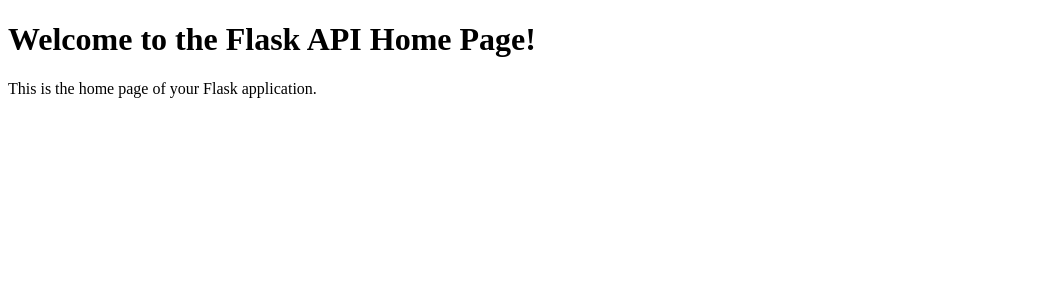
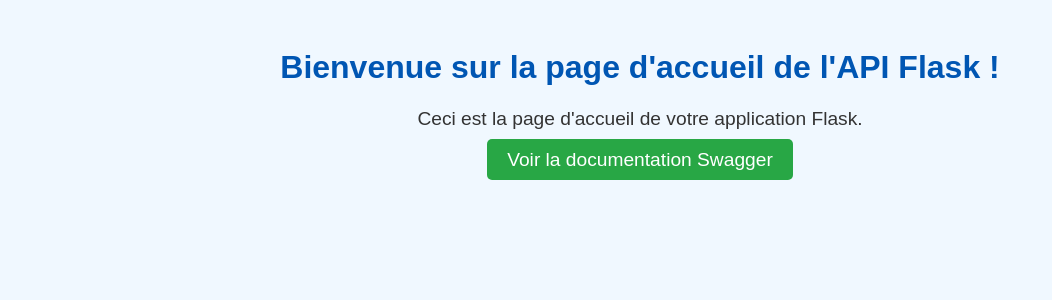
Before and after one commit to MARAMATA/flaskProject1, a Flask app: page / in a window 1280 px wide. Shown: the top 300 px of the page, without its empty margins (0-1052 px from the left). Run offline with Flask 2, Linux system fonts and the light colour scheme.

Commit message:
Initial commit for Flask project setup

```diff
--- a/app/templates/index.html
+++ b/app/templates/index.html
@@ -1,12 +1,41 @@
 <!DOCTYPE html>
-<html lang="en">
+<html lang="fr">
 <head>
     <meta charset="UTF-8">
     <meta name="viewport" content="width=device-width, initial-scale=1.0">
-    <title>Welcome to Flask API</title>
+    <title>Bienvenue dans l'API Flask</title>
+    <style>
+        body {
+            font-family: Arial, sans-serif;
+            background-color: #f0f8ff; /* Couleur de fond */
+            color: #333; /* Couleur du texte */
+            text-align: center; /* Centrer le texte */
+            padding: 20px; /* Espacement intérieur */
+        }
+        h1 {
+            color: #0056b3; /* Couleur du titre */
+        }
+        p {
+            font-size: 1.2em; /* Taille du texte */
+        }
+        a {
+            text-decoration: none; /* Supprimer le soulignement */
+            color: white; /* Couleur du lien */
+            background-color: #28a745; /* Couleur de fond du bouton */
+            padding: 10px 20px; /* Espacement du bouton */
+            border-radius: 5px; /* Coins arrondis */
+            transition: background-color 0.3s; /* Transition de couleur */
+        }
+        a:hover {
+            background-color: #218838; /* Couleur au survol */
+        }
+    </style>
 </head>
 <body>
-    <h1>Welcome to the Flask API Home Page!</h1>
-    <p>This is the home page of your Flask application.</p>
+    <h1>Bienvenue sur la page d'accueil de l'API Flask !</h1>
+    <p>Ceci est la page d'accueil de votre application Flask.</p>
+    <p>
+        <a href="/swagger" target="_blank">Voir la documentation Swagger</a>
+    </p>
 </body>
 </html>
```
Also changed, not shown: migrations/versions/30c6e8df4fc9_description_de_la_migration.py (added, +46 -0 lines), requirements.txt (+38 -9 lines), 2 other files.
